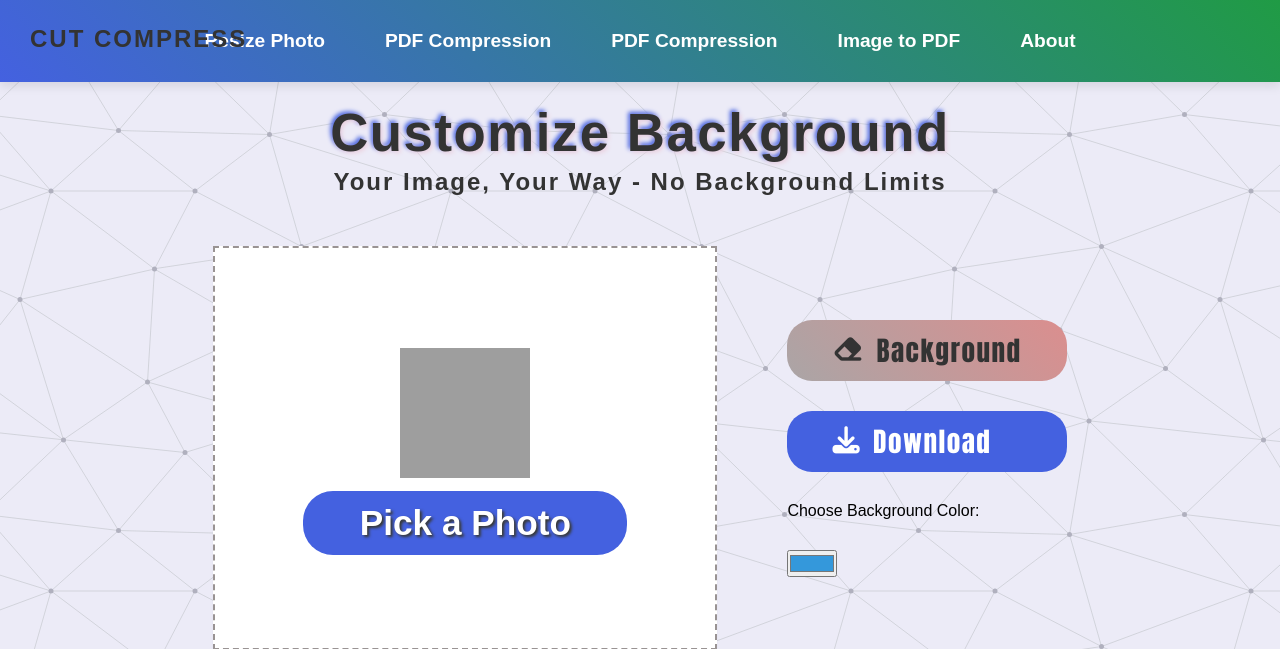
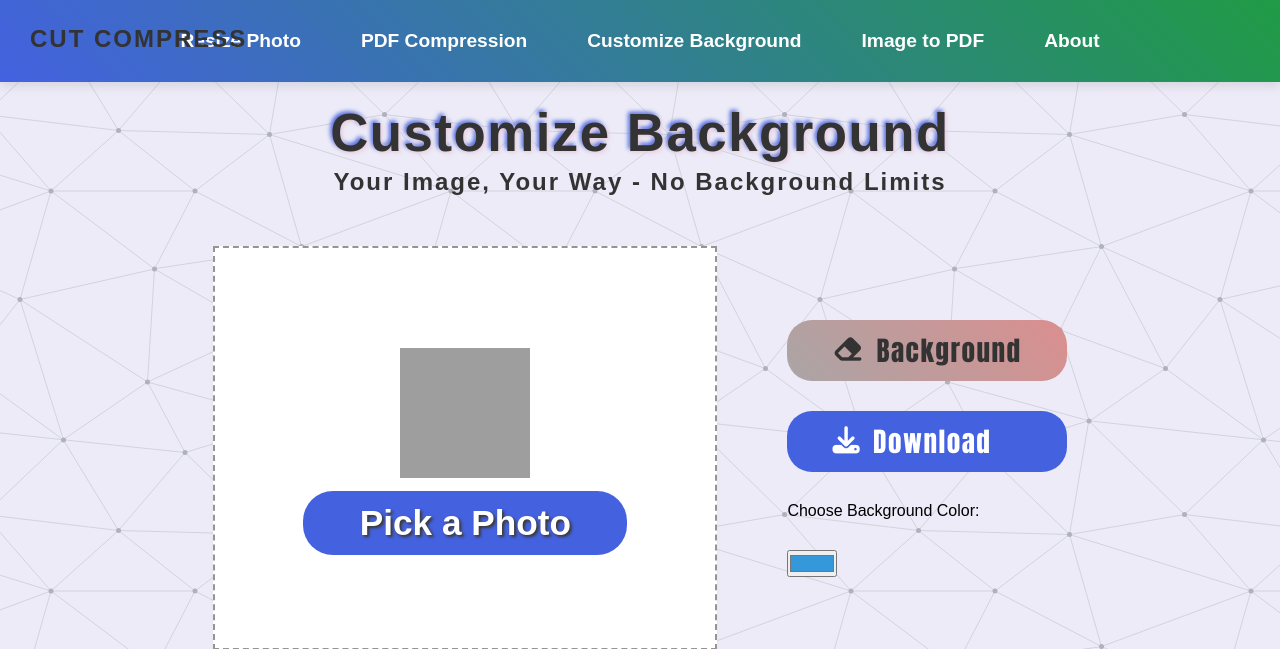
Before and after one commit to artsamir/customize-background, a Flask app: page / in a window 1280 px wide. Shown: the top 649 px of the page. Run offline with Flask 3, Linux system fonts and the light colour scheme; grey boxes are pictures that could not be loaded.

Commit message:
keyword update

```diff
--- a/templates/removebackground.html
+++ b/templates/removebackground.html
@@ -32,7 +32,7 @@
             <ul class="nav-links">
                 <li><a href="{{ url_for('photoresizer') }}">Resize Photo</a></li>
                 <li><a href="{{ url_for('pdfcompress') }}">PDF Compression</a></li>
-                <li><a href="{{ url_for('removebackground') }}">PDF Compression</a></li>
+                <li><a href="{{ url_for('removebackground') }}">Customize Background</a></li>
                 <li><a href="#">Image to PDF</a></li>
                 <li><a href="{{ url_for('about') }}">About</a></li>
             </ul>
```
